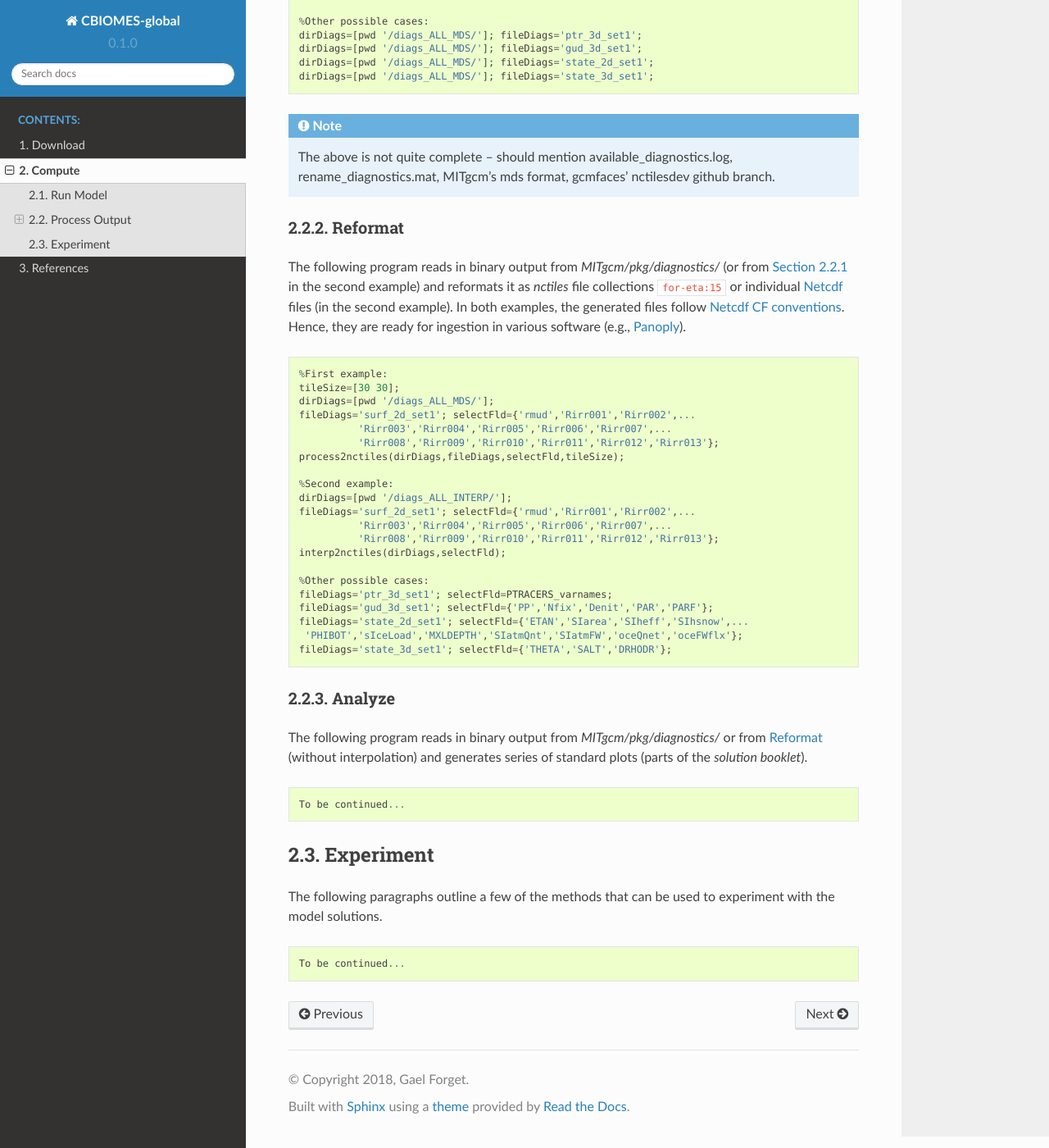
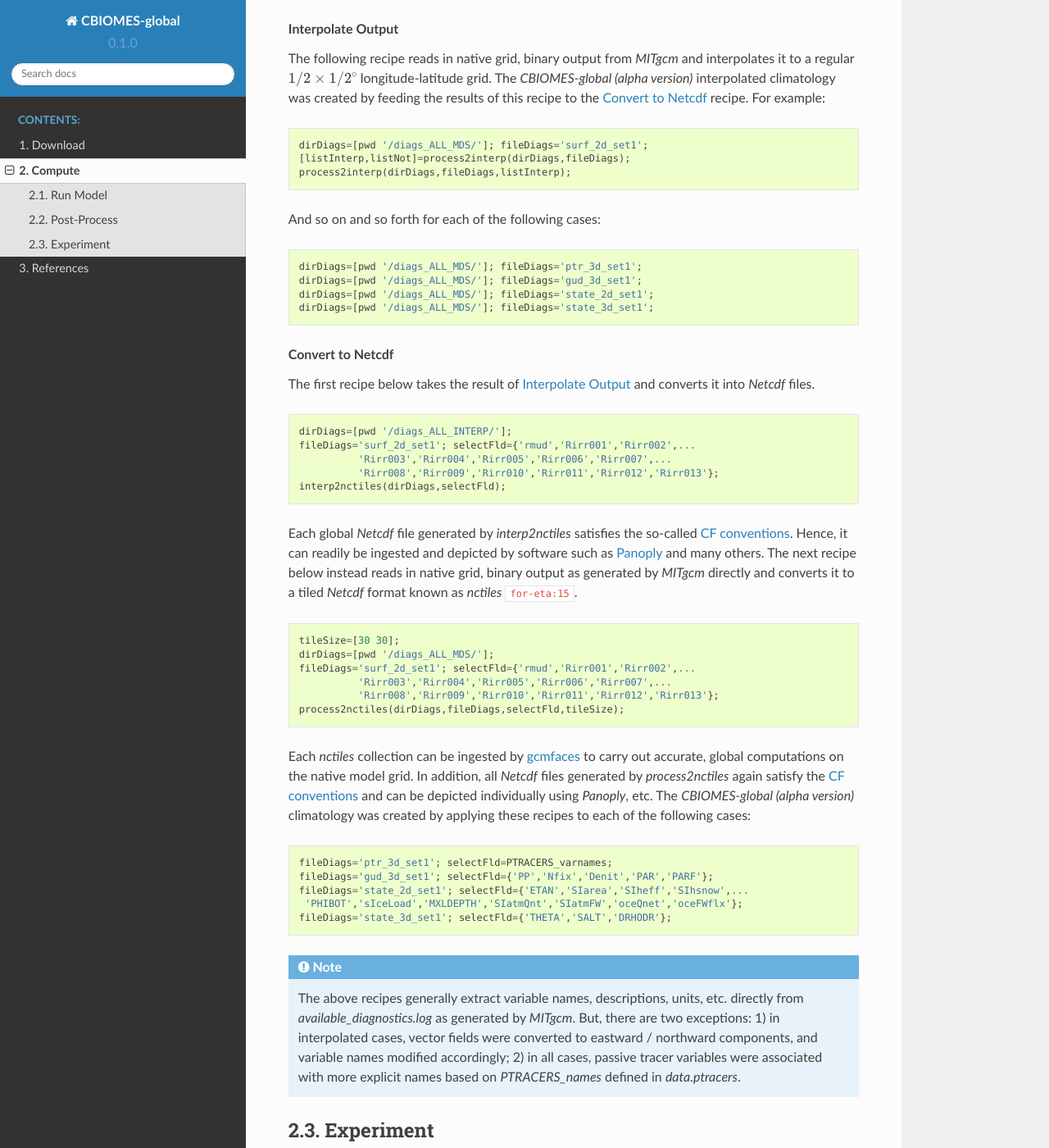
Before and after one commit to CBIOMES/global-ocean-model, a Sphinx documentation site: the page built from docs/runs.rst, in a window 1280 px wide and 1400 px high, scrolled down 1574 px. Shown: the whole window at 82% size. Built offline with Sphinx 7.4.7 and the Read the Docs theme 2.0.0, drawn with Linux system fonts in a browser that asks for light colours; cross-references to code outside the pages are shown as plain code; some of the changed text lies outside the part shown.

Commit message:
major revision across entire documentation but especially section 2

```diff
--- a/docs/index.rst
+++ b/docs/index.rst
@@ -3,8 +3,8 @@ Welcome to the CBIOMES-global documentation!
 ============================================
 
 Here, you will learn about simple methods that are available to download,
-analyze, rerun, or modify `CBIOMES-global` model solutions. The prototype model
-solution, `CBIOMES-global (alpha version)`, is a global ocean state estimate
+analyze, or compute `CBIOMES-global` solutions. The prototype solution,
+`CBIOMES-global (alpha version)`, is a global ocean state estimate
 that covers the period from 1992 to 2011. It is based on :cite:`for-eta:15` for
 ocean physics and :cite:`dut-eta:15` for marine biogeochemistry and ecosystems.
 
--- a/docs/postprocess.inc
+++ b/docs/postprocess.inc
@@ -1,59 +1,81 @@
 
-This section documents a set of methods that can be used to post-process model
-output. Topics include interpolation to any location, netcdf
-formatting, and standard diagnostic methods.
+The following recipes have been used to post-process model
+output on its native grid -- the so-called `LLC90` grid
+:cite:`for-eta:15`. Covered topics include plotting,
+interpolating, and formatting.
 
 .. _requirements-postprocess:
 
-.. rubric:: Required Computational Environment
+.. rubric:: Prerequisites
 
 - `Matlab <https://www.mathworks.com/products/matlab.html>`__ (pro) or `Octave <https://www.gnu.org/software/octave/>`__ (free)
 - `gcmfaces <http://gcmfaces.readthedocs.io/en/latest/>`__ (see :ref:`download-tools`)
-- `Netcdf <https://www.unidata.ucar.edu/software/netcdf/>`__ (usually pre-installed).
+- `Netcdf <https://www.unidata.ucar.edu/software/netcdf/>`__ (usually pre-installed)
+
+.. _analyze:
+
+.. rubric:: Plot And Analyze
+
+The following recipe reads in native grid output in binary format (generated
+directly by `MITgcm`) or in tiled `Netcdf` format (created from `MITgcm` output
+via :ref:`reformat`). It decpicts various variables and compile all of the
+generated plots in the so-called `solution booklet`.
+
+::
+
+    To be continued...
 
 .. _interpolate:
 
-Interpolate
-+++++++++++
+.. rubric:: Interpolate Output
 
-The following program reads in binary output from `MITgcm/pkg/diagnostics/` and
-interpolates it to a regular :math:`1/2\times1/2^\circ` `lat-long` grid.
+The following recipe reads in native grid, binary output from `MITgcm` and
+interpolates it to a regular :math:`1/2\times1/2^\circ` longitude-latitude
+grid. The `CBIOMES-global (alpha version)` interpolated climatology was
+created by feeding the results of this recipe to the :ref:`reformat` recipe.
+For example:
 
 ::
 
-    %An example:
     dirDiags=[pwd '/diags_ALL_MDS/']; fileDiags='surf_2d_set1';
     [listInterp,listNot]=process2interp(dirDiags,fileDiags);
     process2interp(dirDiags,fileDiags,listInterp);
 
-    %Other possible cases:
+And so on and so forth for each of the following cases:
+
+::
+
     dirDiags=[pwd '/diags_ALL_MDS/']; fileDiags='ptr_3d_set1';
     dirDiags=[pwd '/diags_ALL_MDS/']; fileDiags='gud_3d_set1';
     dirDiags=[pwd '/diags_ALL_MDS/']; fileDiags='state_2d_set1';
     dirDiags=[pwd '/diags_ALL_MDS/']; fileDiags='state_3d_set1';
 
-.. note::
-
-    The above is not quite complete -- should mention available_diagnostics.log,
-    rename_diagnostics.mat, MITgcm's mds format, gcmfaces' nctilesdev
-    github branch.
-
 .. _reformat:
 
-Reformat
-++++++++
+.. rubric:: Convert to Netcdf
 
-The following program reads in binary output from `MITgcm/pkg/diagnostics/`
-(or from :numref:`interpolate` in the second example) and reformats it as
-`nctiles` file collections :cite:`for-eta:15` or individual
-`Netcdf <https://www.unidata.ucar.edu/software/netcdf/>`__ files (in the second
-example). In both examples, the generated files follow `Netcdf CF  conventions
-<http://cfconventions.org/>`__. Hence, they are ready for ingestion in various
-software (e.g., `Panoply <https://www.giss.nasa.gov/tools/panoply/>`__).
+The first recipe below takes the result of :ref:`interpolate` and converts it
+into `Netcdf` files.
 
 ::
 
-    %First example:
+    dirDiags=[pwd '/diags_ALL_INTERP/'];
+    fileDiags='surf_2d_set1'; selectFld={'rmud','Rirr001','Rirr002',...
+              'Rirr003','Rirr004','Rirr005','Rirr006','Rirr007',...
+              'Rirr008','Rirr009','Rirr010','Rirr011','Rirr012','Rirr013'};
+    interp2nctiles(dirDiags,selectFld);
+
+Each global `Netcdf` file generated by `interp2nctiles` satisfies the so-called
+`CF  conventions <http://cfconventions.org/>`__. Hence, it can
+readily be ingested and depicted by software such as
+`Panoply <https://www.giss.nasa.gov/tools/panoply/>`__
+and many others.
+The next recipe below instead reads in native grid, binary output as generated
+by `MITgcm` directly and converts it to a tiled `Netcdf` format known as
+`nctiles` :cite:`for-eta:15`.
+
+::
+
     tileSize=[30 30];
     dirDiags=[pwd '/diags_ALL_MDS/'];
     fileDiags='surf_2d_set1'; selectFld={'rmud','Rirr001','Rirr002',...
@@ -61,29 +83,28 @@ software (e.g., `Panoply <https://www.giss.nasa.gov/tools/panoply/>`__).
               'Rirr008','Rirr009','Rirr010','Rirr011','Rirr012','Rirr013'};
     process2nctiles(dirDiags,fileDiags,selectFld,tileSize);
 
-    %Second example:
-    dirDiags=[pwd '/diags_ALL_INTERP/'];
-    fileDiags='surf_2d_set1'; selectFld={'rmud','Rirr001','Rirr002',...
-              'Rirr003','Rirr004','Rirr005','Rirr006','Rirr007',...
-              'Rirr008','Rirr009','Rirr010','Rirr011','Rirr012','Rirr013'};
-    interp2nctiles(dirDiags,selectFld);
+Each `nctiles` collection can be ingested by
+`gcmfaces <http://gcmfaces.readthedocs.io/en/latest/>`__ to
+carry out accurate, global computations on the native model grid.
+In addition, all `Netcdf` files generated by `process2nctiles`
+again satisfy the `CF  conventions <http://cfconventions.org/>`__
+and can be depicted individually using `Panoply`, etc.
+The `CBIOMES-global (alpha version)` climatology was created
+by applying these recipes to each of the following cases:
 
-    %Other possible cases:
+::
+
     fileDiags='ptr_3d_set1'; selectFld=PTRACERS_varnames;
     fileDiags='gud_3d_set1'; selectFld={'PP','Nfix','Denit','PAR','PARF'};
     fileDiags='state_2d_set1'; selectFld={'ETAN','SIarea','SIheff','SIhsnow',...
      'PHIBOT','sIceLoad','MXLDEPTH','SIatmQnt','SIatmFW','oceQnet','oceFWflx'};
     fileDiags='state_3d_set1'; selectFld={'THETA','SALT','DRHODR'};
 
-.. _analyze:
+.. note::
 
-Analyze
-+++++++
-
-The following program reads in binary output from `MITgcm/pkg/diagnostics/` or
-from :ref:`reformat` (without interpolation) and generates series of standard
-plots (parts of the `solution booklet`).
-
-::
-
-    To be continued...
+   The above recipes generally extract variable names, descriptions, units, etc.
+   directly from `available_diagnostics.log` as generated by `MITgcm`. But,
+   there are two exceptions: 1) in interpolated cases, vector fields were
+   converted to eastward / northward components, and variable names modified
+   accordingly; 2) in all cases, passive tracer variables were associated with
+   more explicit names based on `PTRACERS_names` defined in `data.ptracers`.
--- a/docs/runs.rst
+++ b/docs/runs.rst
@@ -4,22 +4,10 @@
 Compute
 *******
 
-This section explains how users can re-run `CBIOMES-global (alpha version)`
-using the `numerical ocean model <https://mitgcm.readthedocs.io/en/latest/>`__,
-post-process the model output, and experiment with the model solutions.
-
-.. _computers:
-
-.. rubric:: Required Computational Environment
-
-This section assumes that the
-`numerical ocean model <https://mitgcm.readthedocs.io/en/latest/>`__, the
-`CBIOMES-global` setup, and model inputs have been installed according to
-the :ref:`mitgcmdirs` (see :numref:`download-setup`). Running the model further
-requires `gcc` and `gfortran` (or alternative compilers),
-`mpi` libraries (parallel computing), and
-`Netcdf <https://www.unidata.ucar.edu/software/netcdf/>`__ libraries (not always)
-as explained in the `MITgcm documentation <https://mitgcm.readthedocs.io/en/latest/>`__.
+This following recipes allow users to re-run `CBIOMES-global (alpha version)`
+(:numref:`rerun-alpha-version`),
+post-process its output (:numref:`postprocess`),
+and experiment with the model (:numref:`experiment`).
 
 .. _rerun-alpha-version:
 
@@ -27,7 +15,23 @@ Run Model
 ---------
 
 Users can :ref:`compilerun` the `CBIOMES-global (alpha version)`
-model setup as follows:
+model as explained below. Documentation of the model setup is provided
+in :cite:`for-eta:15` (global configuration + physics) and
+in the :numref:`download-solution` folder (biochemistry + ecology).
+
+.. _requirements-run:
+
+.. rubric:: Prerequisites
+
+The following recipe assumes that :ref:`modelinput` have been installed
+as shown in :ref:`mitgcmdirs` (see :numref:`download-setup`). Running the
+model further requires a computer cluster equipped with
+`gcc and gfortran <https://gcc.gnu.org/wiki/GFortran>`__, or alternative
+compilers, and `MPI <https://en.wikipedia.org/wiki/Message_Passing_Interface>`__
+libraries for parallel computing (see
+`MITgcm documentation <https://mitgcm.readthedocs.io/en/latest/>`__).
+`Netcdf <https://www.unidata.ucar.edu/software/netcdf/>`__ libraries
+are also useful but not required.
 
 .. _compilerun:
 
@@ -58,28 +62,30 @@ model setup as follows:
 
 .. note::
 
-   On most clusters, users would call ``mpiexec`` (or ``mpirun``) via
-   queuing systems rather than directly from the command line. The included
+   On most computer clusters, users would call ``mpiexec`` (or ``mpirun``) via
+   queuing systems rather than directly from the command line. The quoted
    `linux_amd64_ifort+mpi_ice_nas` option file is geared towards an `ifort`
-   compiler and the `pleiades` computer. Users who employ another
-   compiler / computer pair may find useful alternatives
-   to `linux_amd64_ifort+mpi_ice_nas`` in the
-   ``MITgcm/tools/build_options/`` subdirectory.
+   compiler and the `pleiades` computer. Alternative option files for other
+   compilers and computers can be found in the ``MITgcm/tools/build_options/``
+   subdirectory.
 
 .. Next subsection deals with postprocessing
 
 .. _postprocess:
 
-Process Output
---------------
+Post-Process
+------------
 
 .. include:: postprocess.inc
+
+.. _experiment:
 
 Experiment
 ----------
 
-The following paragraphs outline a few of the methods that can be used to
-experiment with the model solutions.
+This section outlines methods that allow users to modify and experiment with
+model settings -- this is often useful to better understand and improve upon
+existing solutions.
 
 ::
 
```
Also changed, not shown: docs/cbiomes_output.rst (+11 -6 lines), docs/cbiomes_setup.rst (+8 -7 lines), docs/downloads.rst (+50 -41 lines).
